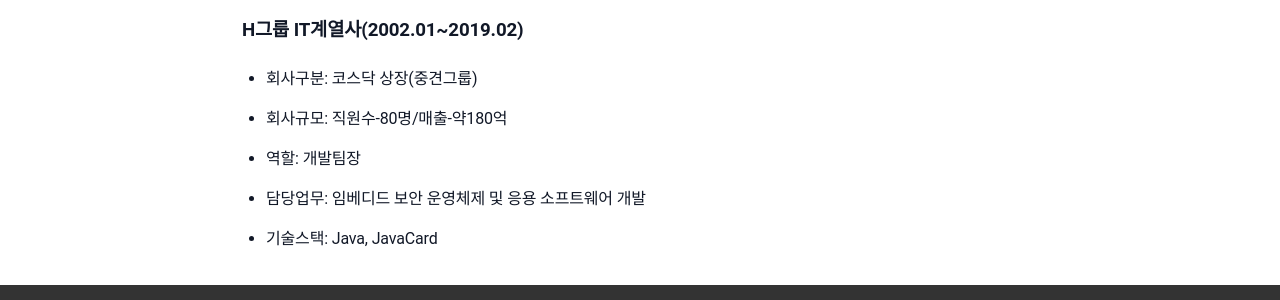
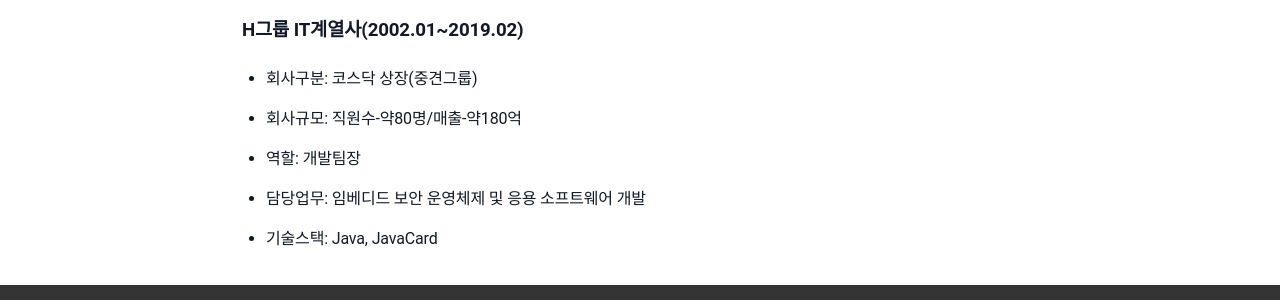
Before and after one commit to sanghoon-lee/sanghoon-lee.github.io, a Jekyll site: the page built from career.md, in a window 1280 px wide. Shown: the part 997-1297 px from the top of the page. Built offline with Jekyll 4.4.1, drawn with Linux system fonts in a browser that asks for light colours; our own code applies the rules of GitHub Pages for plain Markdown files.

Commit message:
포스팅 내용 수정

```diff
--- a/career.md
+++ b/career.md
@@ -28,7 +29,7 @@ permalink: /career/
 
 ### H그룹 IT계열사(2002.01~2019.02)
 * 회사구분: 코스닥 상장(중견그룹)
-* 회사규모: 직원수-80명/매출-약180억
+* 회사규모: 직원수-약80명/매출-약180억
 * 역할: 개발팀장
 * 담당업무: 임베디드 보안 운영체제 및 응용 소프트웨어 개발
 * 기술스택: Java, JavaCard
```
Also changed, not shown: other parts of career.md (+1 -0 lines).
